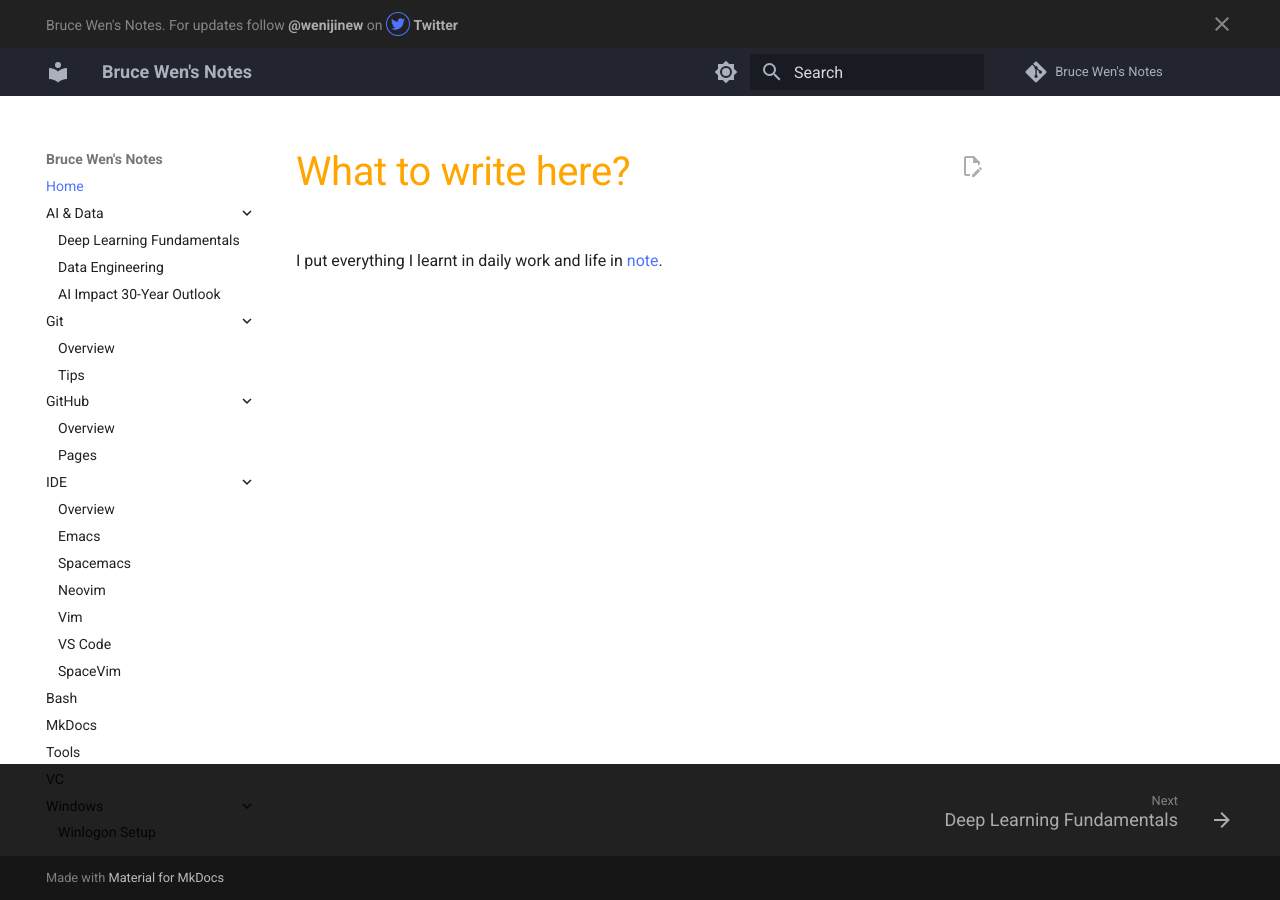
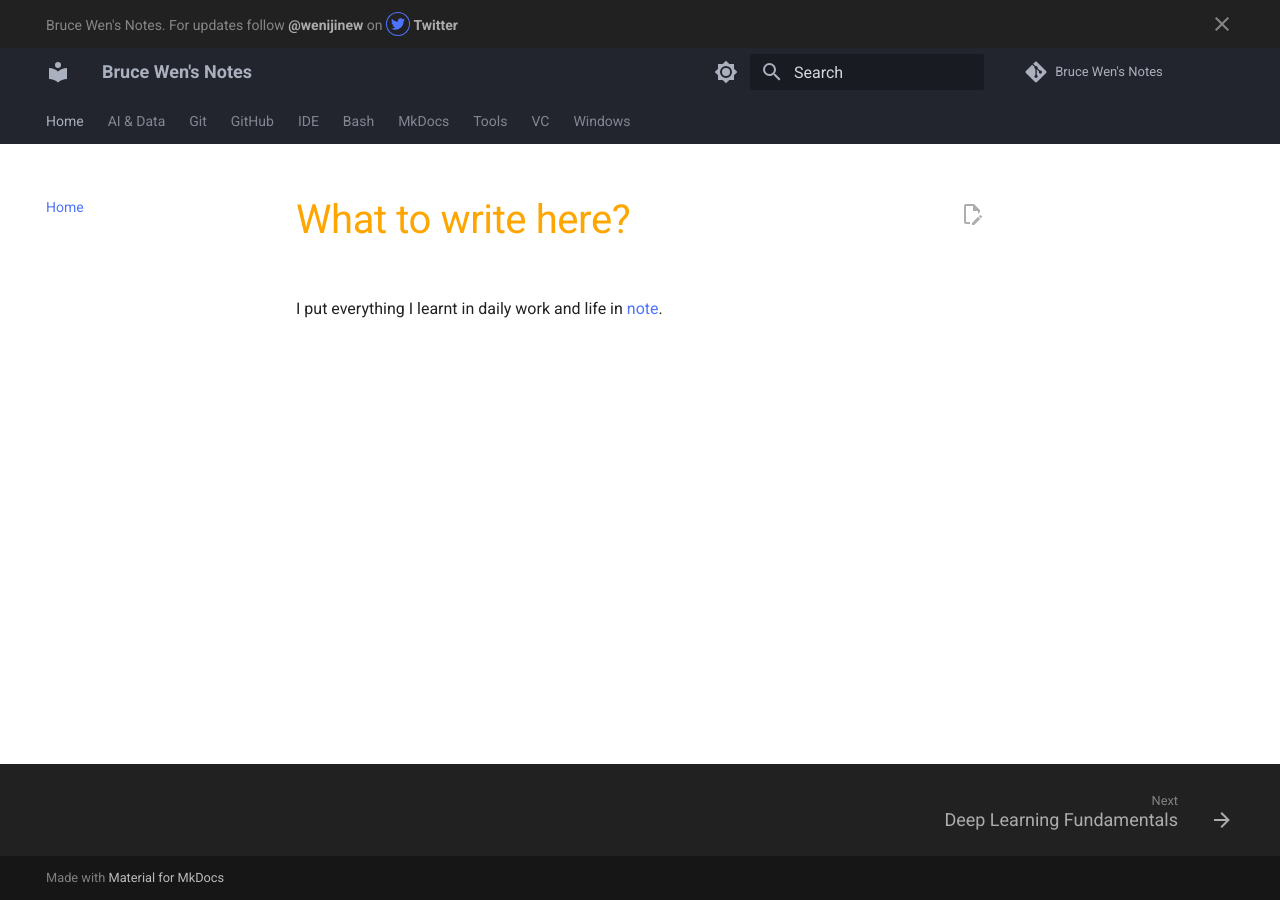
Before and after one commit to wenijinew/wenijinew.github.io, an MkDocs documentation site: the page built from docs/index.md, in a window 1280 px wide. Built offline with MkDocs 1.6.1 and Material for MkDocs 9.7.7, drawn with Linux system fonts in a browser that asks for light colours; comment, search, counter and statistics services are not loaded.

Commit message:
Add navigation.tabs for top-level nav

```diff
--- a/mkdocs.yml
+++ b/mkdocs.yml
@@ -22,6 +22,8 @@ theme:
         - content.code.annotate
         - content.code.select
         - content.footnote.tooltips
+        - navigation.tabs
+        - navigation.tabs.sticky
         - navigation.expand
         - navigation.top
         - navigation.footer
```
